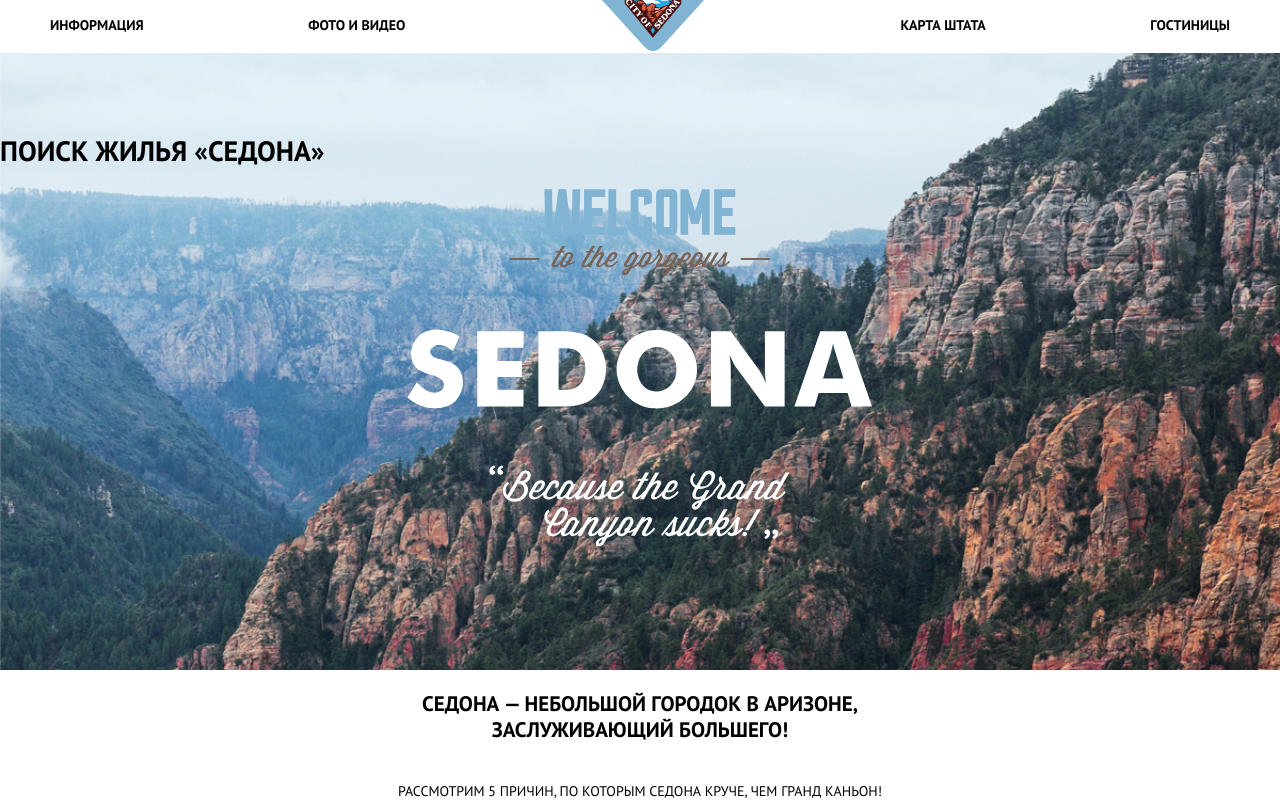
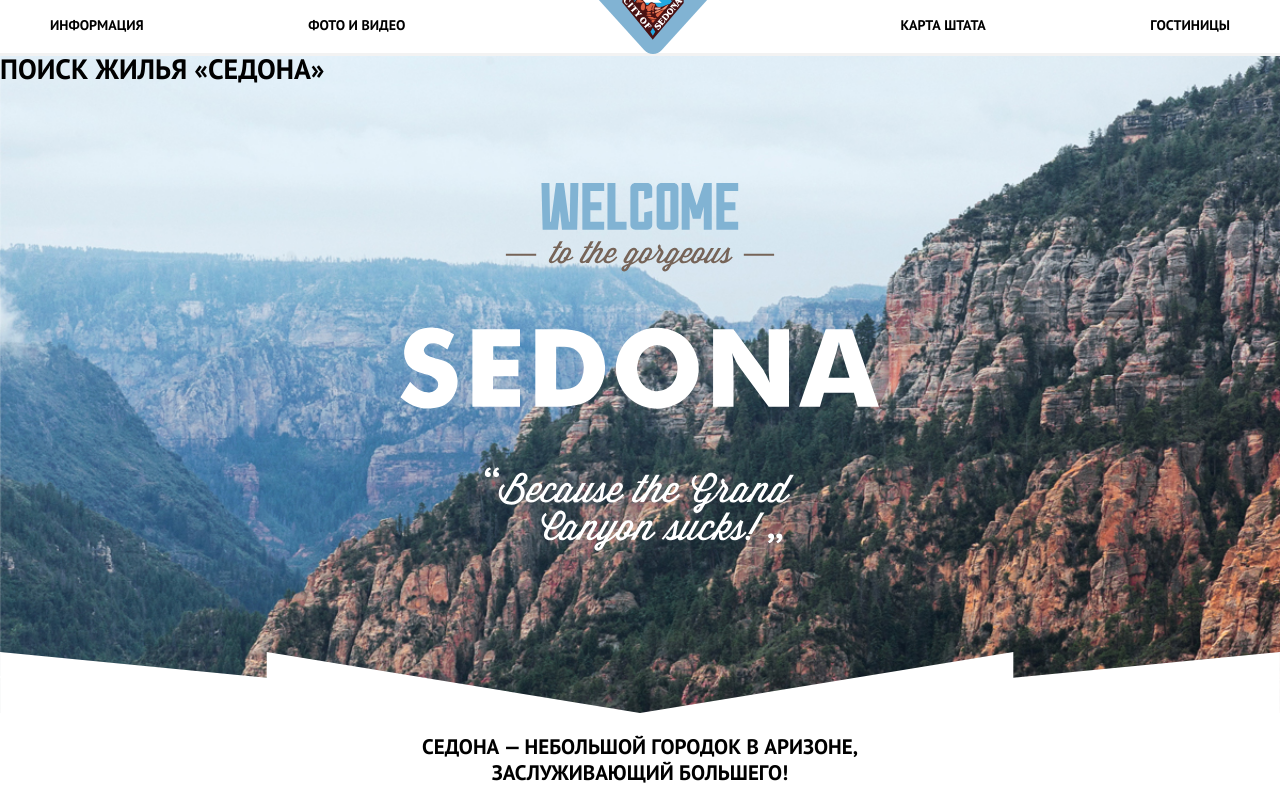
Before and after one commit to DaryaVegan/985797-sedona-25, a plain HTML site: page index.html in a window 1280 px wide. Shown: the top 807 px of the page. Drawn offline with Linux system fonts and the light colour scheme.

Commit message:
Исправила фон

```diff
--- a/css/style.css
+++ b/css/style.css
@@ -10,14 +10,30 @@ body {
   text-transform: uppercase;
 
   background-color: #f2f2f2;
+}
+
+a {
+  text-decoration: none;
+}
+
+.wrapper1 {
+  margin-top: auto;
+  margin-bottom: auto;
+  padding: 0;
   background-image: url("../img/background-photo.jpg");
   background-position: top center;
   background-size: 100%;
   background-repeat: no-repeat;
+
 }
 
-a {
-  text-decoration: none;
+img.main-intro {
+  margin-top: 100px;
+}
+
+.polygon {
+  margin-top: 100px;
+  margin-bottom: -125px;
 }
 
 .button {
@@ -117,6 +133,11 @@ a {
   font-weight: 700;
 }
 
+.features {
+  margin-top: -50px;
+  background-color: #ffffff;
+}
+
 .features-list{
   text-align: center;
   font-size: 14px;
@@ -202,12 +223,7 @@ a {
 
 /* ----- Сеточные стили ----- */
 
-.main-header {
-  margin-bottom: 85px;
-}
-
 .main-navigation {
-  margin-bottom: 85px;
   min-height: 55px;
   width: 100%;
 }
@@ -227,7 +243,7 @@ a {
 }
 .img.img-logo {
   width: 166px;
-  height: 60px;
+  height: 65px;
 }
 
 .intro-content {
--- a/index.html
+++ b/index.html
@@ -24,17 +24,20 @@
     </header>
 
     <main class="container">
+      <div class="wrapper1">
         <h1 class="visually-hidden">Поиск жилья «Седона»</h1>
         <a class="main-container-intro" href="./index.html">
-        <img src="img/intro-welcome.svg" width="466" height="370" class="main-intro" alt="Картинака Добро пожаловать в великолепную «Седону»"/>
+          <img src="img/intro-welcome.svg" width="480" height="370" class="main-intro" alt="Картинака Добро пожаловать в великолепную «Седону»"/>
         </a>
-
+        <img class="polygon" src="img/polygon.svg"/>
         <div class="intro-content">
           <p class="text-intro"><b>Седона — небольшой городок в Аризоне,<br> заслуживающий большего!</b></p>
           <p>Рассмотрим 5 причин, по которым Седона круче, чем гранд каньон!</p>
         </div>
+      </div>
 
       <section class="features">
+        <div class="wrapper2">
           <h2 class="visually-hidden">Преимущества</h2>
           <ul class="features-list">
             <li class="feature-item">
@@ -74,6 +77,7 @@
               <p>— №5 —<br>Большинство едет в гранд каньон и толпится там</p>
             </li>
           </ul>
+        </div>
       </section>
 
       <section class="search-form">
```
Also changed, not shown: img/polygon.svg (added). Lines whose indentation alone changed are shown as unchanged.
